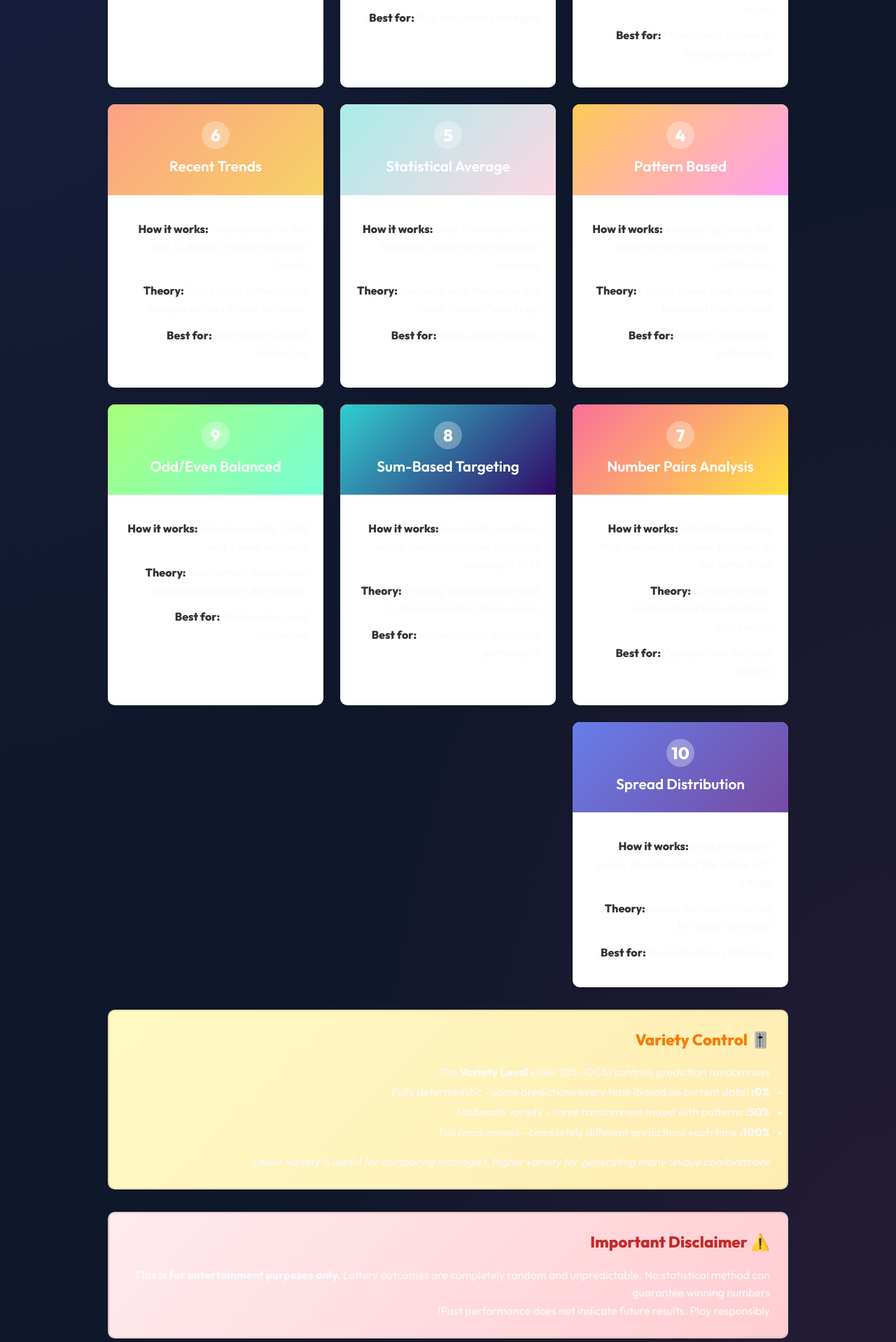
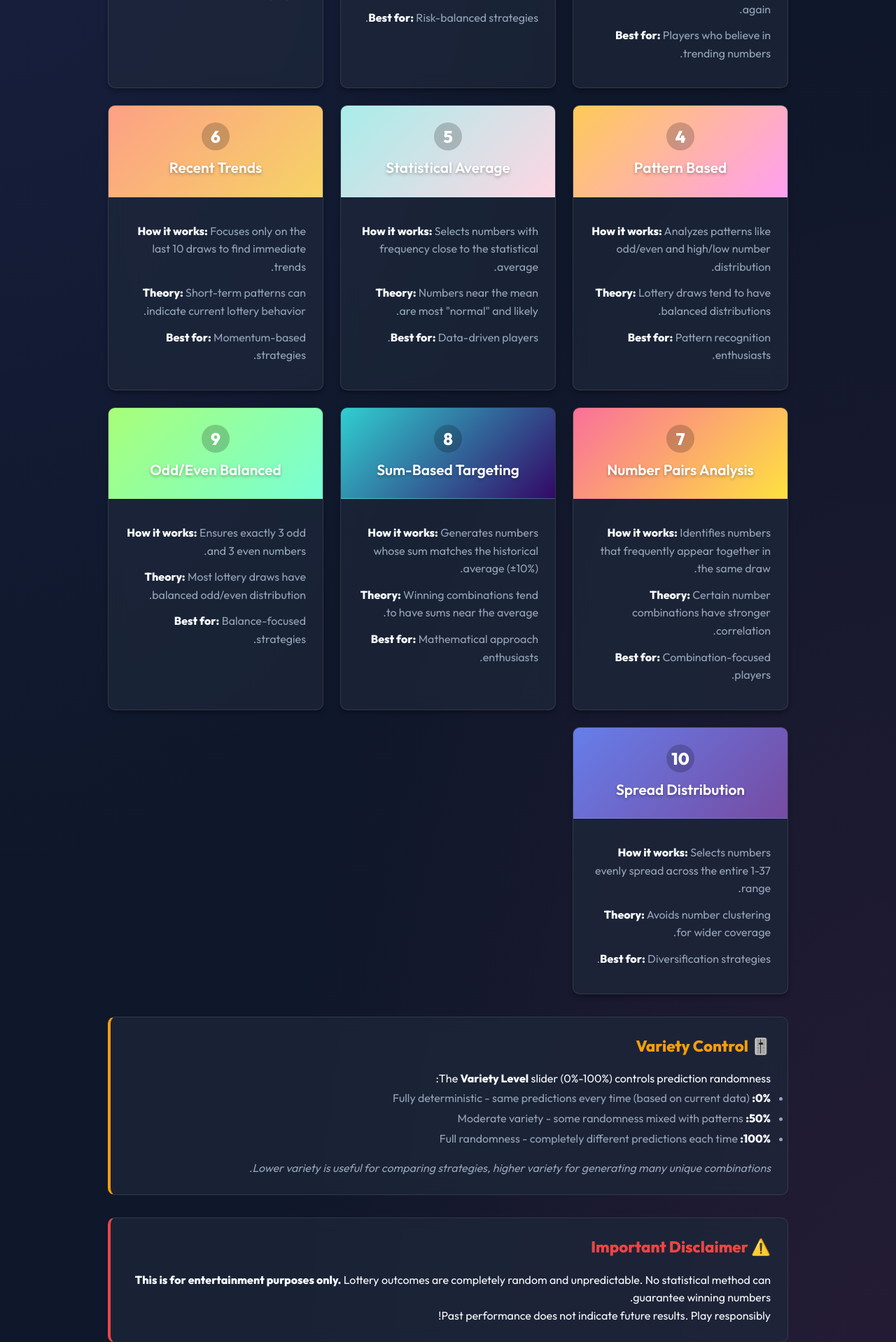
Before and after one commit to RosnerTal/lotto, a Flask app: page /how-it-works in a window 1280 px wide. Shown: the part 886-2804 px from the top of the page at 70% size. Run offline with Flask 3, Linux system fonts and the light colour scheme; data that the repository does not hold is empty; some libraries are stand-ins or nearby versions.

Commit message:
Fix Analysis page UI to match dark theme readability

```diff
--- a/templates/how_it_works.html
+++ b/templates/how_it_works.html
@@ -6,11 +6,11 @@
 <div class="section">
     <h1>🎯 How the Prediction System Works</h1>
 
-    <div class="info-box" style="background: linear-gradient(135deg, #e3f2fd 0%, #bbdefb 100%); margin-bottom: 2rem;">
-        <h3 style="color: #1565c0; margin-top: 0;">📊 Data Analysis</h3>
+    <div class="info-box glass" style="margin-bottom: 2rem; border-left: 4px solid var(--primary);">
+        <h3 style="color: var(--primary); margin-top: 0;">📊 Data Analysis</h3>
         <p>Our predictor analyzes <strong>{{ total_draws }} lottery draws</strong> from the <strong>last 4 years</strong> (since the current Israeli lottery system began).</p>
         <p>All predictions are based on:</p>
-        <ul style="margin-left: 1.5rem;">
+        <ul style="margin-left: 1.5rem; color: var(--text-muted);">
             <li><strong>6 main numbers</strong> from 1 to 37</li>
             <li><strong>1 strong number</strong> from 1 to 7</li>
         </ul>
@@ -151,19 +151,19 @@
         </div>
     </div>
 
-    <div class="info-box" style="background: linear-gradient(135deg, #fff9c4 0%, #ffecb3 100%); margin-top: 2rem;">
-        <h3 style="color: #f57c00; margin-top: 0;">🎚️ Variety Control</h3>
+    <div class="info-box glass" style="margin-top: 2rem; border-left: 4px solid var(--accent);">
+        <h3 style="color: var(--accent); margin-top: 0;">🎚️ Variety Control</h3>
         <p>The <strong>Variety Level</strong> slider (0%-100%) controls prediction randomness:</p>
-        <ul style="margin-left: 1.5rem;">
-            <li><strong>0%:</strong> Fully deterministic - same predictions every time (based on current data)</li>
-            <li><strong>50%:</strong> Moderate variety - some randomness mixed with patterns</li>
-            <li><strong>100%:</strong> Full randomness - completely different predictions each time</li>
+        <ul style="margin-left: 1.5rem; color: var(--text-muted);">
+            <li><strong style="color: var(--text-main);">0%:</strong> Fully deterministic - same predictions every time (based on current data)</li>
+            <li><strong style="color: var(--text-main);">50%:</strong> Moderate variety - some randomness mixed with patterns</li>
+            <li><strong style="color: var(--text-main);">100%:</strong> Full randomness - completely different predictions each time</li>
         </ul>
-        <p style="margin-top: 1rem;"><em>Lower variety is useful for comparing strategies, higher variety for generating many unique combinations.</em></p>
+        <p style="margin-top: 1rem; color: var(--text-muted);"><em>Lower variety is useful for comparing strategies, higher variety for generating many unique combinations.</em></p>
     </div>
 
-    <div class="info-box" style="background: linear-gradient(135deg, #ffebee 0%, #ffcdd2 100%); margin-top: 2rem;">
-        <h3 style="color: #c62828; margin-top: 0;">⚠️ Important Disclaimer</h3>
+    <div class="info-box glass" style="margin-top: 2rem; border-left: 4px solid #ef4444;">
+        <h3 style="color: #ef4444; margin-top: 0;">⚠️ Important Disclaimer</h3>
         <p><strong>This is for entertainment purposes only.</strong> Lottery outcomes are completely random and unpredictable. No statistical method can guarantee winning numbers.</p>
         <p>Past performance does not indicate future results. Play responsibly!</p>
     </div>
@@ -187,16 +187,18 @@
 }
 
 .method-card {
-    background: white;
+    background: var(--bg-card);
+    backdrop-filter: blur(12px);
+    border: 1px solid var(--glass-border);
     border-radius: 10px;
     overflow: hidden;
-    box-shadow: 0 4px 6px rgba(0, 0, 0, 0.1);
+    box-shadow: 0 4px 6px rgba(0, 0, 0, 0.3);
     transition: transform 0.2s, box-shadow 0.2s;
 }
 
 .method-card:hover {
     transform: translateY(-5px);
-    box-shadow: 0 6px 12px rgba(0, 0, 0, 0.15);
+    box-shadow: 0 6px 12px rgba(0, 0, 0, 0.4);
 }
 
 .method-header {
@@ -204,11 +206,12 @@
     color: white;
     text-align: center;
     position: relative;
+    border-bottom: 1px solid var(--glass-border);
 }
 
 .method-number {
     display: inline-block;
-    background: rgba(255, 255, 255, 0.3);
+    background: rgba(0, 0, 0, 0.2);
     width: 40px;
     height: 40px;
     line-height: 40px;
@@ -222,11 +225,13 @@
     margin: 0;
     font-size: 1.3rem;
     font-weight: 600;
+    text-shadow: 0 2px 4px rgba(0,0,0,0.3);
 }
 
 .method-body {
     padding: 1.5rem;
     line-height: 1.6;
+    color: var(--text-muted);
 }
 
 .method-body p {
@@ -234,13 +239,12 @@
 }
 
 .method-body strong {
-    color: #333;
+    color: var(--text-main);
 }
 
 .info-box {
     padding: 1.5rem;
     border-radius: 10px;
-    border: 2px solid rgba(0, 0, 0, 0.1);
 }
 
 .info-box h3 {
```
